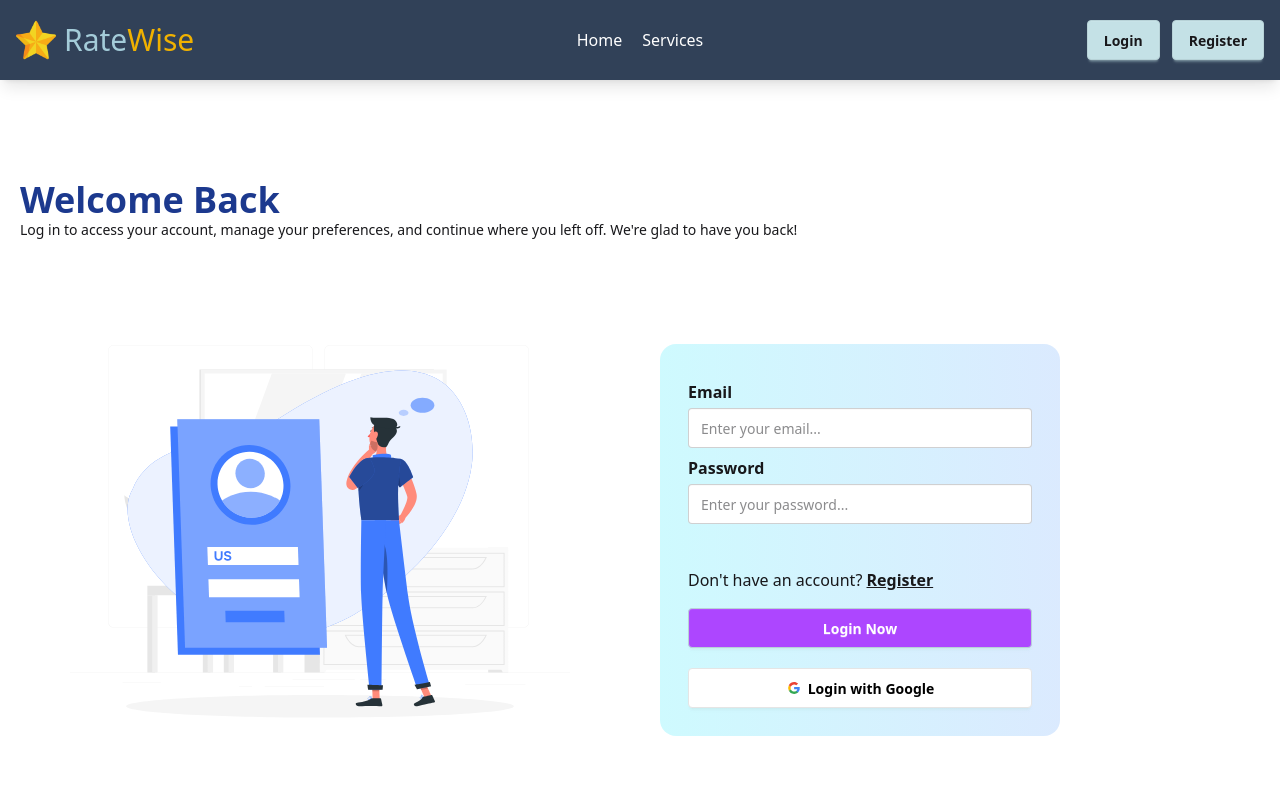
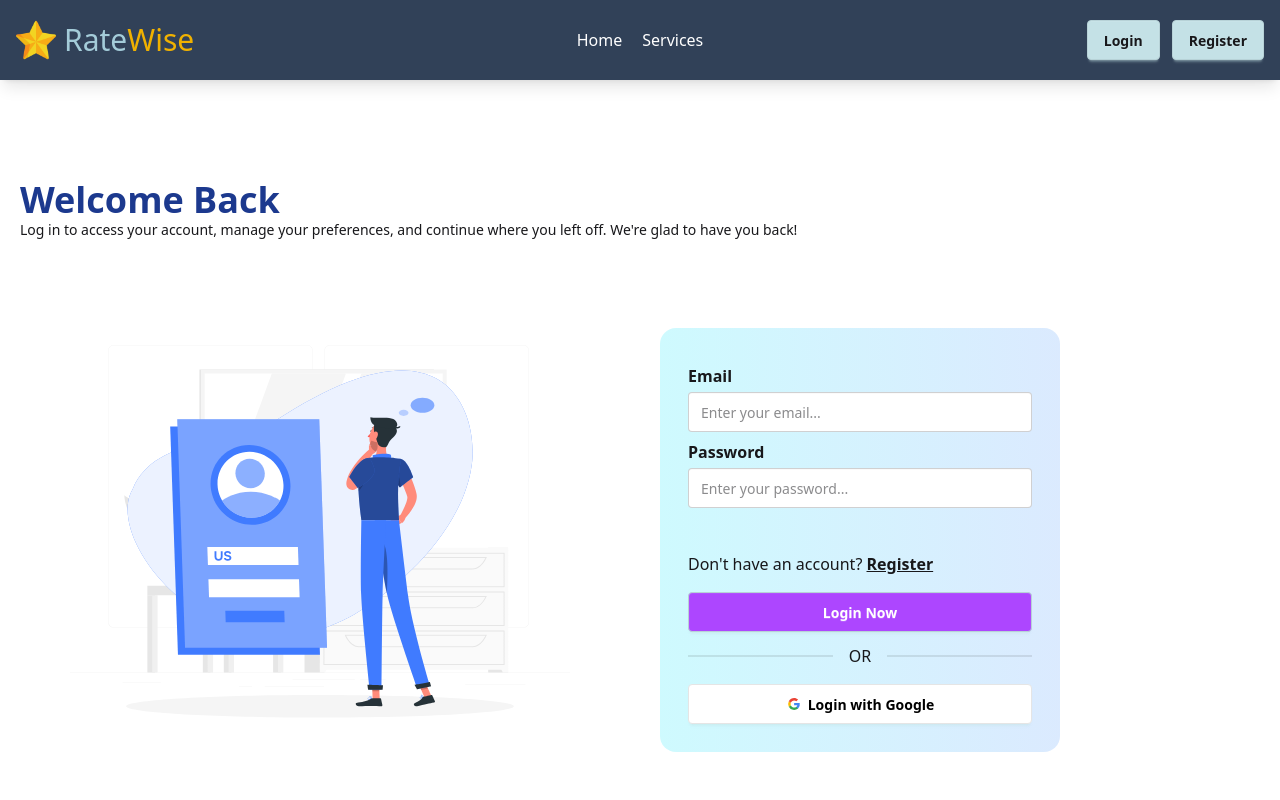
Before and after one commit to Rafi-Shariar/RateWise-Client-Side, a React (Vite) app: page /login in a window 1280 px wide. Shown: the top 800 px of the page. Built offline with nearby package versions, Linux system fonts and the light colour scheme; no server answers.

Commit message:
added some motions

```diff
--- a/src/Components/Forms/LoginForm.jsx
+++ b/src/Components/Forms/LoginForm.jsx
@@ -2,7 +2,7 @@ import React, { use } from "react";
 import { Link, useLocation, useNavigate } from "react-router";
 import { AuthContext } from "../../Context/AuthContext";
 import Swal from "sweetalert2";
-
+import { motion } from "framer-motion";
 const LoginForm = () => {
   const { logInUser, GoogleLogIn } = use(AuthContext);
   const location = useLocation();
@@ -21,9 +21,12 @@ const LoginForm = () => {
           title: "You are logged In",
           icon: "success",
           draggable: true,
+          timer: 1200,
         });
 
-        navigate(location.state ? location.state : '/');
+        setTimeout(() => {
+          navigate(location.state ? location.state : "/");
+        }, 3000);
       })
       .catch(() => {
         Swal.fire({
@@ -37,63 +40,55 @@ const LoginForm = () => {
   //GoogleLogin
   const handleGoogleLogin = () => {
     GoogleLogIn()
-    .then((result)=>{
+      .then((result) => {
         const loggedUser = result.user;
 
         const newUser = {
-            name : loggedUser.displayName,
+          name: loggedUser.displayName,
           email: loggedUser.email,
-            photourl: loggedUser.photoURL
-        }
+          photourl: loggedUser.photoURL,
+        };
 
         // check if user Exits
         fetch(`http://localhost:3000/userlist/${loggedUser.email}`)
-        .then(res => res.json())
-        .then((data)=>{
-
-          if(!data || Object.keys(data).length == 0){
-             fetch('http://localhost:3000/users',{
-            method:"POST",
-            headers:{ 'content-type' : 'application/json'},
-            body: JSON.stringify(newUser)
-
+          .then((res) => res.json())
+          .then((data) => {
+            if (!data || Object.keys(data).length == 0) {
+              fetch("http://localhost:3000/users", {
+                method: "POST",
+                headers: { "content-type": "application/json" },
+                body: JSON.stringify(newUser),
               })
-        .then(res => res.json())
-        .then (()=>{
+                .then((res) => res.json())
+                .then(() => {
                   Swal.fire({
                     title: "Login Successful!",
                     icon: "success",
                     draggable: true,
                   });
+                });
+            }
+          });
 
-
+        setTimeout(() => {
+          navigate(location.state ? location.state : "/");
+        }, 3000);
       })
-
-          }
-
-
-        })
-
-        navigate(location.state ? location.state : '/');
-
-
-    })
-    .catch(()=>{
+      .catch(() => {
         Swal.fire({
           icon: "error",
           title: "Oops...",
           text: "Something went wrong !!",
           footer: '<a href="#">Try Again</a>',
         });
-    })
+      });
   };
   return (
-    <div className="lg:w-2/3 bg-linear-to-r from-cyan-100 to-blue-100 p-7 rounded-2xl">
-      <form
-        action=""
-        className=" "
-        onSubmit={handleLogin}
-      >
+    <motion.div className="lg:w-2/3 bg-linear-to-r from-cyan-100 to-blue-100 p-7 rounded-2xl"
+    initial={{ y: 150, opacity: 0 }}
+      animate={{ y: 0, opacity: 1 }}
+      transition={{ type: "spring", stiffness: 50, damping: 15 }}>
+      <form action="" className=" " onSubmit={handleLogin}>
         <legend className="fieldset-legend">Email</legend>
         <input
           type="email"
@@ -128,11 +123,13 @@ const LoginForm = () => {
         >
           Login Now
         </button>
-
-
       </form>
+      <div className="divider">OR</div>
       <div className="mt-5">
-          <button onClick={handleGoogleLogin} className="btn w-full bg-white text-black border-[#e5e5e5]" >
+        <button
+          onClick={handleGoogleLogin}
+          className="btn w-full bg-white text-black border-[#e5e5e5]"
+        >
           <svg
             aria-label="Google logo"
             width="16"
@@ -163,7 +160,7 @@ const LoginForm = () => {
           Login with Google
         </button>
       </div>
-    </div>
+    </motion.div>
   );
 };
 
--- a/src/Components/Forms/RegistrationForm.jsx
+++ b/src/Components/Forms/RegistrationForm.jsx
@@ -1,11 +1,13 @@
 import React, { use } from "react";
-import { Link } from "react-router";
+import { Link, useNavigate } from "react-router";
 import { AuthContext } from "../../Context/AuthContext";
 import Swal from "sweetalert2";
+import { motion } from "framer-motion";
 
 const RegistrationForm = () => {
 
   const {createUser,setUser} = use(AuthContext);
+  const navigate = useNavigate();
 
 
     const handleRegistration = e =>{
@@ -38,11 +40,12 @@ const RegistrationForm = () => {
               draggable: true,
             });
 
+            const currentUser = userCredential.user;
+            setUser(currentUser);
+
+            navigate('/');
+
           })
-
-          const currentUser = userCredential.user;
-          setUser(currentUser);
-
 
 
         })
@@ -60,7 +63,10 @@ const RegistrationForm = () => {
 
     }
   return (
-    <div>
+    <motion.div
+     initial={{ y: 150, opacity: 0 }}
+      animate={{ y: 0, opacity: 1 }}
+      transition={{ type: "spring", stiffness: 50, damping: 15 }}>
       <form action="" className="lg:w-2/3 bg-linear-to-r from-cyan-100 to-blue-100 p-7 rounded-2xl"
       onSubmit={handleRegistration}>
         <legend className="fieldset-legend">Name</legend>
@@ -108,7 +114,7 @@ const RegistrationForm = () => {
          <Link to={'/login'}>Already have an account? <span className="font-semibold underline">Login</span></Link>
         <button type="submit" className="btn bg-purple-500 text-white w-full mt-4 hover:bg-white hover:text-purple-700">Register Now</button>
       </form>
-    </div>
+    </motion.div>
   );
 };
 
--- a/src/Components/MyServices/NoServiceCard.jsx
+++ b/src/Components/MyServices/NoServiceCard.jsx
@@ -6,7 +6,7 @@ const NoServiceCard = () => {
     return (
         <div className='max-w-4xl mx-auto flex flex-col justify-center items-center'>
            <div lassName='w-[50%]'>
-             <Lottie animationData={lottieAni} loop={true} c></Lottie>
+             <Lottie animationData={lottieAni} loop={true}></Lottie>
            </div>
 
            <div className='flex flex-col justify-center items-center gap-10'>
--- a/src/Context/AuthProvider.jsx
+++ b/src/Context/AuthProvider.jsx
@@ -1,60 +1,67 @@
-import { useEffect, useState } from "react"
-import { AuthContext } from "./AuthContext"
-import { createUserWithEmailAndPassword, onAuthStateChanged, signInWithEmailAndPassword, signInWithPopup, signOut, GoogleAuthProvider } from "firebase/auth";
+import { useEffect, useState } from "react";
+import { AuthContext } from "./AuthContext";
+import {
+  createUserWithEmailAndPassword,
+  onAuthStateChanged,
+  signInWithEmailAndPassword,
+  signInWithPopup,
+  signOut,
+  GoogleAuthProvider,
+} from "firebase/auth";
 import { auth } from "../Firebase/firebase.init";
 const provider = new GoogleAuthProvider();
 
-
-const AuthProvider = ({children}) => {
-
-    const [user,setUser] = useState(null)
+const AuthProvider = ({ children }) => {
+  const [user, setUser] = useState(null);
   const [loading, setLoading] = useState(true);
   const [userInfo, setUserInfo] = useState(null);
 
-
-
   //Create User
-    const createUser = (email,password) =>{
+  const createUser = (email, password) => {
     setLoading(true);
-        return createUserWithEmailAndPassword(auth,email,password);
-    }
+    return createUserWithEmailAndPassword(auth, email, password);
+  };
 
   //Maintaing User
-    useEffect(()=>{
-        const unSubscribe = onAuthStateChanged(auth, (currentUser)=>{
+  useEffect(() => {
+    const unSubscribe = onAuthStateChanged(auth, (currentUser) => {
       setUser(currentUser);
 
-            fetch(`http://localhost:3000/user/${currentUser?.email}`)
-            .then(res => res.json())
-            .then(data =>{
+      if (currentUser?.email) {
+        fetch(`http://localhost:3000/user/${currentUser.email}`)
+          .then((res) => res.json())
+          .then((data) => {
             setUserInfo(data);
+            setLoading(false);
           })
-
+          .catch(() => {
             setLoading(false);
           });
-        return ()=>{
+      } else {
+        setLoading(false);
+      }
+    });
+    return () => {
       unSubscribe();
-
-        }
-    },[user])
+    };
+  }, [user]);
 
   //Logout
-    const logOutUser =()=>{
+  const logOutUser = () => {
     return signOut(auth);
-    }
+  };
 
   //Log In User
-    const logInUser = (email,password)=>{
-        setLoading(true)
-        return signInWithEmailAndPassword(auth,email,password);
-    }
+  const logInUser = (email, password) => {
+    setLoading(true);
+    return signInWithEmailAndPassword(auth, email, password);
+  };
 
   //Google SignIn
-    const GoogleLogIn = ()=>{
-        setLoading(true)
-        return signInWithPopup(auth,provider);
-    }
-
+  const GoogleLogIn = () => {
+    setLoading(true);
+    return signInWithPopup(auth, provider);
+  };
 
   //Provider
   const authData = {
@@ -65,15 +72,10 @@ const AuthProvider = ({children}) => {
     loading,
     logInUser,
     GoogleLogIn,
-        userInfo
-    }
+    userInfo,
+  };
 
-    return (
-        <AuthContext value={authData}>
-            {children}
-        </AuthContext>
-    )
-
-}
+  return <AuthContext value={authData}>{children}</AuthContext>;
+};
 
 export default AuthProvider;
--- a/src/Hooks/useAxiosSecure.jsx
+++ b/src/Hooks/useAxiosSecure.jsx
@@ -20,6 +20,8 @@ const useAxiosSecure = () => {
     },
     (err) => {
       if (err.status === 401 || err.status === 403) {
+        console.log('axios', err.status);
+
         logOutUser()
           .then(() => {})
           .catch(() => {});
--- a/src/Pages/AddServicesPage.jsx
+++ b/src/Pages/AddServicesPage.jsx
@@ -9,10 +9,7 @@ const AddServicesPage = () => {
 
   return (
     <div
-    className="min-h-screen bg-fixed bg-cover bg-no-repeat "
-      style={{
-        // bÍ
-      }}>
+    >
       {userInfo ? (
         <>
           {/* title */}
--- a/src/PrivateRoute/PrivateRoute.jsx
+++ b/src/PrivateRoute/PrivateRoute.jsx
@@ -8,7 +8,9 @@ const PrivateRoute = ({children}) => {
     const location = useLocation();
 
     if(loading){
-        return <div className='min-h-screen flex justify-center items-center'></div>
+        return ( <div className='min-h-screen flex justify-center items-center'>
+            <span className="loading loading-dots loading-xl"></span>
+        </div> );
     }
 
     if(user && user?.email){
--- a/src/Routes/Route.jsx
+++ b/src/Routes/Route.jsx
@@ -10,7 +10,6 @@ import AddServicesPage from "../Pages/AddServicesPage";
 import MyServicesPage from "../Pages/MyServicesPage";
 import MyReviewsPage from "../Pages/MyReviewsPage";
 import PageNotFound from "../Pages/PageNotFound";
-
 const router = createBrowserRouter([
     {
         path:'/',
@@ -31,12 +30,13 @@ const router = createBrowserRouter([
             { path:'/myservices', element:<PrivateRoute><MyServicesPage></MyServicesPage></PrivateRoute>},
             { path:'/myreviews', element:<PrivateRoute><MyReviewsPage></MyReviewsPage></PrivateRoute>},
             { path:'/*', element:<PageNotFound></PageNotFound>},
+
         ]
     },
     {
         path:'*',
         element:<PageNotFound></PageNotFound>
-    }
+    },
 ])
 
 export default router;
```
Lines whose indentation alone changed are shown as unchanged.
